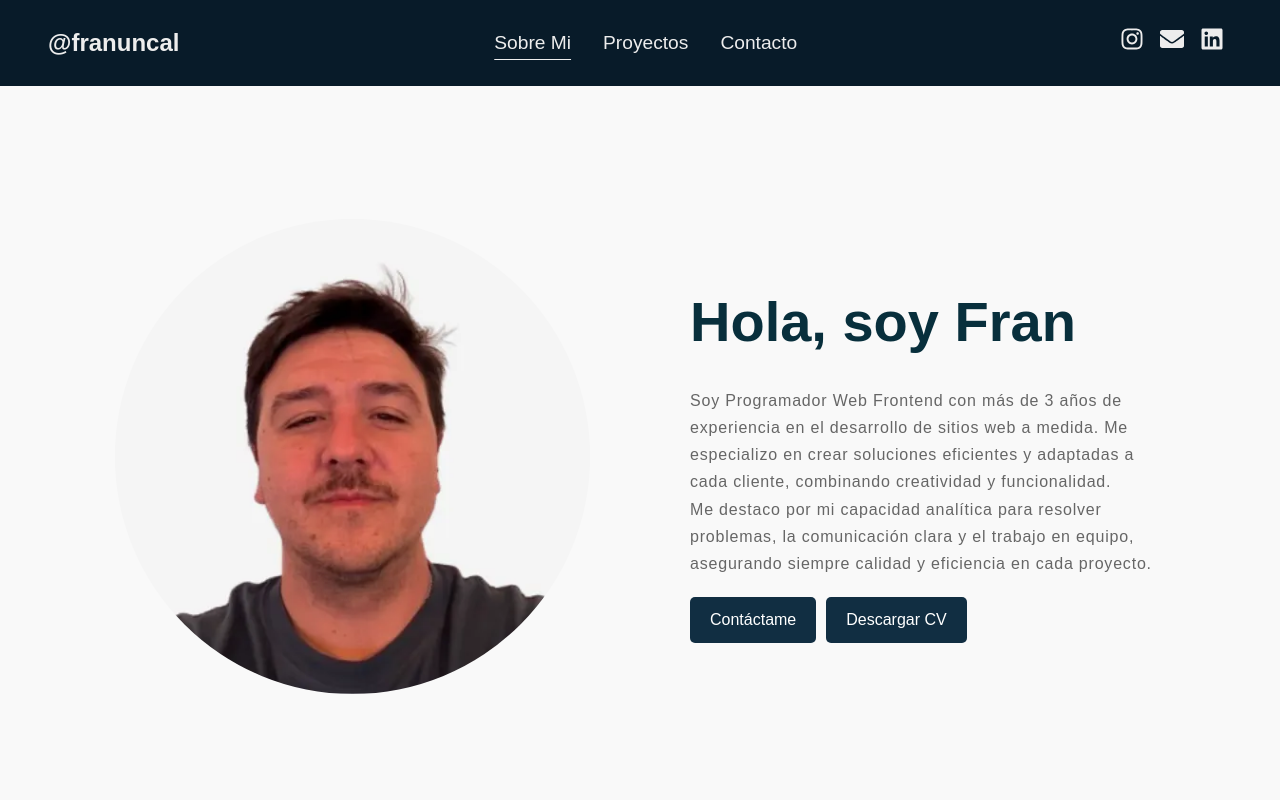
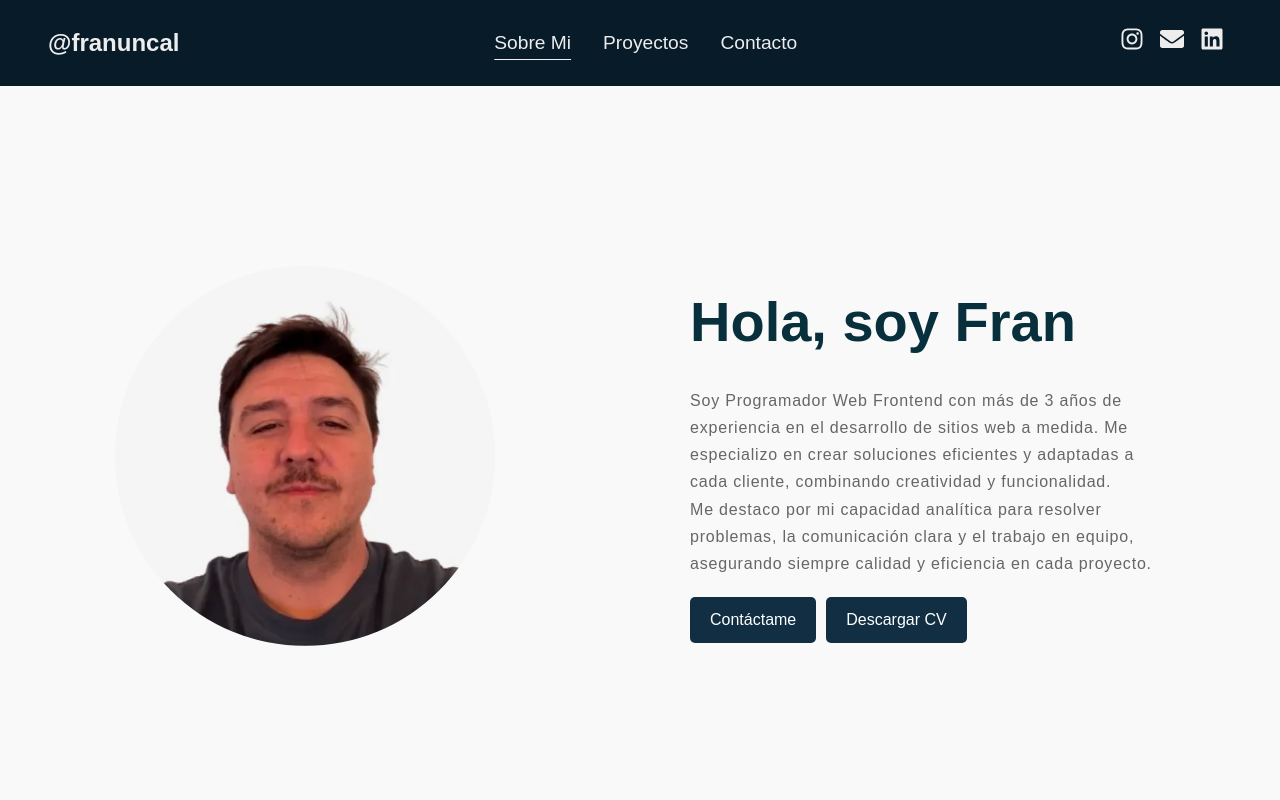
Before and after one commit to franuncal/FRANUNCAL-PORTFOLIO-WEB, a React (Vite) app: page / in a window 1280 px wide. Shown: the top 800 px of the page. Built offline with nearby package versions, Linux system fonts and the light colour scheme; a web font is replaced by a local one.

Commit message:
New version b

```diff
--- a/src/components/Sobremi/SobreMi.css
+++ b/src/components/Sobremi/SobreMi.css
@@ -23,7 +23,7 @@
 }
 
 .sobre-mi .image img {
-  max-width: 100%;
+  max-width: 80%;
   height: auto;
   border-radius: 50%; /* Esto hace que la imagen sea circular */
   object-fit: cover; /* Asegura que la imagen se recorte correctamente dentro del círculo */
```
